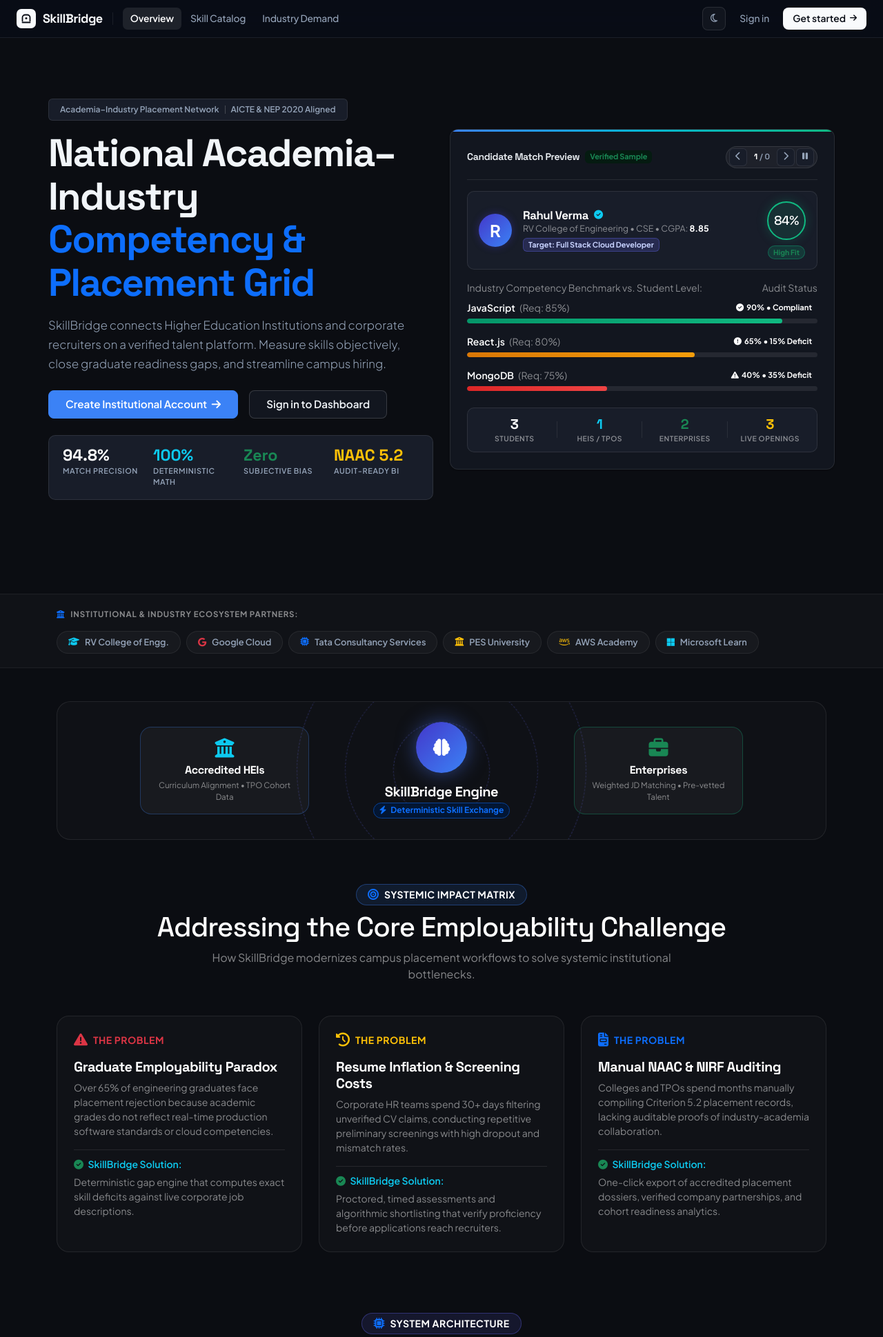
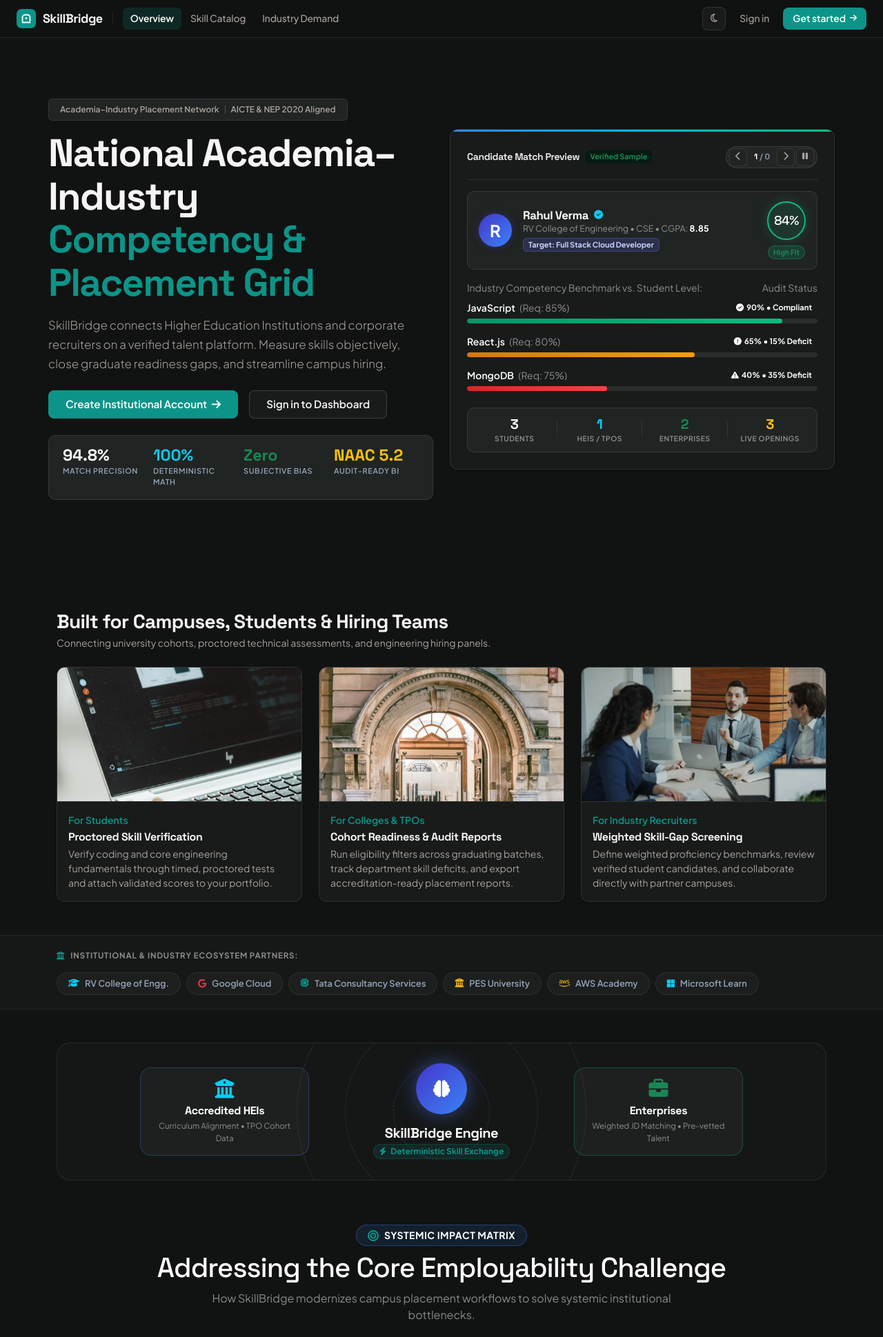
Before and after one commit to Nitinsingh7643/Skillbridge, a Django app: page / in a window 1280 px wide. Shown: the top 1939 px of the page at 69% size. Run offline with Django 5.2, Linux system fonts and the light colour scheme; data that the repository does not hold is empty.

Commit message:
Apply Warm Stone & Forest Teal color scheme with real project photography

```diff
--- a/static/css/design_system.css
+++ b/static/css/design_system.css
@@ -6,18 +6,21 @@
 
 :root,
 [data-bs-theme="dark"] {
-    --sb-canvas: #0b0d12;
-    --sb-surface: #12161f;
-    --sb-subtle: #181d29;
-    --sb-hover: rgba(255, 255, 255, 0.04);
-    --sb-input-bg: #0f131b;
+    --sb-canvas: #111312;
+    --sb-surface: #181b19;
+    --sb-subtle: #202422;
+    --sb-hover: rgba(255, 255, 255, 0.045);
+    --sb-input-bg: #141715;
     --sb-border: rgba(255, 255, 255, 0.09);
     --sb-border-strong: rgba(255, 255, 255, 0.16);
-    --sb-text: #f1f5f9;
-    --sb-muted: #94a3b8;
-    --sb-accent: #3b82f6;
-    --sb-accent-hover: #2563eb;
+    --sb-text: #f5f5f4;
+    --sb-muted: #a8a29e;
+    --sb-accent: #0d9488;
+    --sb-accent-hover: #0f766e;
+    --sb-accent-soft: rgba(13, 148, 136, 0.14);
     --sb-shadow: 0 1px 2px rgba(0, 0, 0, 0.35);
+    --bs-primary: #0d9488;
+    --bs-primary-rgb: 13, 148, 136;
     --bs-body-bg: var(--sb-canvas);
     --bs-body-color: var(--sb-text);
     --bs-card-bg: var(--sb-surface);
@@ -25,22 +28,67 @@
 }
 
 [data-bs-theme="light"] {
-    --sb-canvas: #f8fafc;
+    --sb-canvas: #fafaf9;
     --sb-surface: #ffffff;
-    --sb-subtle: #f1f5f9;
-    --sb-hover: rgba(15, 23, 42, 0.035);
+    --sb-subtle: #f5f5f4;
+    --sb-hover: rgba(28, 25, 23, 0.035);
     --sb-input-bg: #ffffff;
-    --sb-border: #e2e8f0;
-    --sb-border-strong: #cbd5e1;
-    --sb-text: #0f172a;
-    --sb-muted: #475569;
-    --sb-accent: #2563eb;
-    --sb-accent-hover: #1d4ed8;
-    --sb-shadow: 0 1px 3px rgba(15, 23, 42, 0.05), 0 1px 2px rgba(15, 23, 42, 0.03);
+    --sb-border: #e7e5e4;
+    --sb-border-strong: #d6d3d1;
+    --sb-text: #1c1917;
+    --sb-muted: #57534e;
+    --sb-accent: #0f766e;
+    --sb-accent-hover: #115e59;
+    --sb-accent-soft: rgba(15, 118, 110, 0.1);
+    --sb-shadow: 0 1px 3px rgba(28, 25, 23, 0.06), 0 1px 2px rgba(28, 25, 23, 0.04);
+    --bs-primary: #0f766e;
+    --bs-primary-rgb: 15, 118, 110;
     --bs-body-bg: var(--sb-canvas);
     --bs-body-color: var(--sb-text);
     --bs-card-bg: var(--sb-surface);
     --bs-border-color: var(--sb-border);
+}
+
+/* Primary Accent Unification (Forest Teal instead of AI Indigo) */
+.text-primary {
+    color: var(--sb-accent) !important;
+}
+
+.bg-primary {
+    background-color: var(--sb-accent) !important;
+}
+
+.bg-primary-subtle {
+    background-color: var(--sb-accent-soft) !important;
+    color: var(--sb-accent) !important;
+}
+
+.border-primary,
+.border-primary-subtle {
+    border-color: rgba(15, 118, 110, 0.3) !important;
+}
+
+/* Real Editorial Photography Cards */
+.editorial-photo-card {
+    background: var(--sb-surface);
+    border: 1px solid var(--sb-border);
+    border-radius: 12px;
+    overflow: hidden;
+    box-shadow: var(--sb-shadow);
+    height: 100%;
+    transition: border-color 0.15s ease;
+}
+
+.editorial-photo-card:hover {
+    border-color: var(--sb-border-strong);
+}
+
+.editorial-photo-img {
+    width: 100%;
+    height: 195px;
+    object-fit: cover;
+    display: block;
+    border-bottom: 1px solid var(--sb-border);
 }
 
 body {
--- a/templates/base.html
+++ b/templates/base.html
@@ -121,36 +121,36 @@
             -webkit-text-fill-color: transparent;
         }
 
-        /* Modern Architectural Top Bar (Editorial SaaS Style) */
+        /* Modern Architectural Top Bar (Editorial SaaS Style — Warm Stone & Deep Teal) */
         [data-bs-theme="dark"] {
-            --nav-surface: rgba(9, 13, 22, 0.82);
-            --nav-border: rgba(255, 255, 255, 0.08);
-            --nav-link: #94a3b8;
-            --nav-link-hover: #f8fafc;
+            --nav-surface: rgba(17, 19, 18, 0.88);
+            --nav-border: rgba(255, 255, 255, 0.09);
+            --nav-link: #a8a29e;
+            --nav-link-hover: #f5f5f4;
             --nav-link-bg-hover: rgba(255, 255, 255, 0.06);
             --nav-active-text: #ffffff;
-            --nav-active-bg: rgba(255, 255, 255, 0.09);
-            --nav-cta-bg: #f8fafc;
-            --nav-cta-text: #090d16;
+            --nav-active-bg: rgba(13, 148, 136, 0.18);
+            --nav-cta-bg: #0d9488;
+            --nav-cta-text: #ffffff;
             --nav-control-bg: rgba(255, 255, 255, 0.04);
             --nav-control-border: rgba(255, 255, 255, 0.1);
-            --brand-mark-bg: #f8fafc;
-            --brand-mark-fg: #090d16;
+            --brand-mark-bg: #0d9488;
+            --brand-mark-fg: #ffffff;
         }
 
         [data-bs-theme="light"] {
-            --nav-surface: rgba(255, 255, 255, 0.88);
-            --nav-border: rgba(15, 23, 42, 0.08);
-            --nav-link: #475569;
-            --nav-link-hover: #0f172a;
-            --nav-link-bg-hover: rgba(15, 23, 42, 0.05);
-            --nav-active-text: #0f172a;
-            --nav-active-bg: rgba(15, 23, 42, 0.07);
-            --nav-cta-bg: #0f172a;
+            --nav-surface: rgba(255, 255, 255, 0.9);
+            --nav-border: #e7e5e4;
+            --nav-link: #57534e;
+            --nav-link-hover: #1c1917;
+            --nav-link-bg-hover: rgba(28, 25, 23, 0.05);
+            --nav-active-text: #0f766e;
+            --nav-active-bg: rgba(15, 118, 110, 0.09);
+            --nav-cta-bg: #0f766e;
             --nav-cta-text: #ffffff;
-            --nav-control-bg: rgba(15, 23, 42, 0.03);
-            --nav-control-border: rgba(15, 23, 42, 0.1);
-            --brand-mark-bg: #0f172a;
+            --nav-control-bg: #fafaf9;
+            --nav-control-border: #e7e5e4;
+            --brand-mark-bg: #0f766e;
             --brand-mark-fg: #ffffff;
         }
 
@@ -279,7 +279,7 @@
             width: 24px;
             height: 24px;
             border-radius: 6px;
-            background: #4f46e5;
+            background: #0f766e;
             color: #ffffff;
             font-size: 0.72rem;
             font-weight: 700;
--- a/templates/core/index.html
+++ b/templates/core/index.html
@@ -829,6 +829,48 @@
                             <div class="telemetry-label">Live Openings</div>
                         </div>
                     </div>
+                </div>
+            </div>
+        </div>
+    </div>
+</div>
+
+<!-- Real-World Campus & Hiring Showcase -->
+<div class="container my-5">
+    <div class="d-flex flex-wrap justify-content-between align-items-end mb-4 gap-2">
+        <div>
+            <h3 class="fw-bold text-main mb-1 font-space">Built for Campuses, Students &amp; Hiring Teams</h3>
+            <p class="text-secondary small mb-0">Connecting university cohorts, proctored technical assessments, and engineering hiring panels.</p>
+        </div>
+    </div>
+    <div class="row g-4">
+        <div class="col-md-4">
+            <div class="editorial-photo-card">
+                <img src="/static/img/campus_coding.jpg" alt="Student evaluating technical metrics and code on a laptop" class="editorial-photo-img">
+                <div class="p-3">
+                    <div class="small fw-semibold text-primary mb-1">For Students</div>
+                    <h6 class="fw-bold text-main mb-1">Proctored Skill Verification</h6>
+                    <p class="small text-secondary mb-0">Verify coding and core engineering fundamentals through timed, proctored tests and attach validated scores to your portfolio.</p>
+                </div>
+            </div>
+        </div>
+        <div class="col-md-4">
+            <div class="editorial-photo-card">
+                <img src="/static/img/university_campus.jpg" alt="University campus central academic library entrance" class="editorial-photo-img">
+                <div class="p-3">
+                    <div class="small fw-semibold text-primary mb-1">For Colleges &amp; TPOs</div>
+                    <h6 class="fw-bold text-main mb-1">Cohort Readiness &amp; Audit Reports</h6>
+                    <p class="small text-secondary mb-0">Run eligibility filters across graduating batches, track department skill deficits, and export accreditation-ready placement reports.</p>
+                </div>
+            </div>
+        </div>
+        <div class="col-md-4">
+            <div class="editorial-photo-card">
+                <img src="/static/img/office_collaboration.jpg" alt="Industry engineering and hiring team meeting in office" class="editorial-photo-img">
+                <div class="p-3">
+                    <div class="small fw-semibold text-primary mb-1">For Industry Recruiters</div>
+                    <h6 class="fw-bold text-main mb-1">Weighted Skill-Gap Screening</h6>
+                    <p class="small text-secondary mb-0">Define weighted proficiency benchmarks, review verified student candidates, and collaborate directly with partner campuses.</p>
                 </div>
             </div>
         </div>
--- a/templates/core/login.html
+++ b/templates/core/login.html
@@ -49,8 +49,8 @@
             width: 100%;
             height: 100%;
             min-height: 620px;
-            border-radius: 28px;
-            background: #ffffff url('/static/img/signin_card.jpg') no-repeat center center;
+            border-radius: 20px;
+            background: #181b19 url('/static/img/university_campus.jpg') no-repeat center center;
             background-size: cover;
             position: relative;
             display: flex;
--- a/templates/core/register.html
+++ b/templates/core/register.html
@@ -49,8 +49,8 @@
             width: 100%;
             height: 100%;
             min-height: 620px;
-            border-radius: 28px;
-            background: #ffffff url('/static/img/signin_card.jpg') no-repeat center center;
+            border-radius: 20px;
+            background: #181b19 url('/static/img/office_collaboration.jpg') no-repeat center center;
             background-size: cover;
             position: relative;
             display: flex;
```
Also changed, not shown: templates/collaboration/hub.html (+24 -0 lines), templates/skills/assessment_list.html (+22 -19 lines), static/img/campus_coding.jpg (added), static/img/office_collaboration.jpg (added), static/img/project_meeting.jpg (added), static/img/team_whiteboard.jpg (added), static/img/university_campus.jpg (added).
